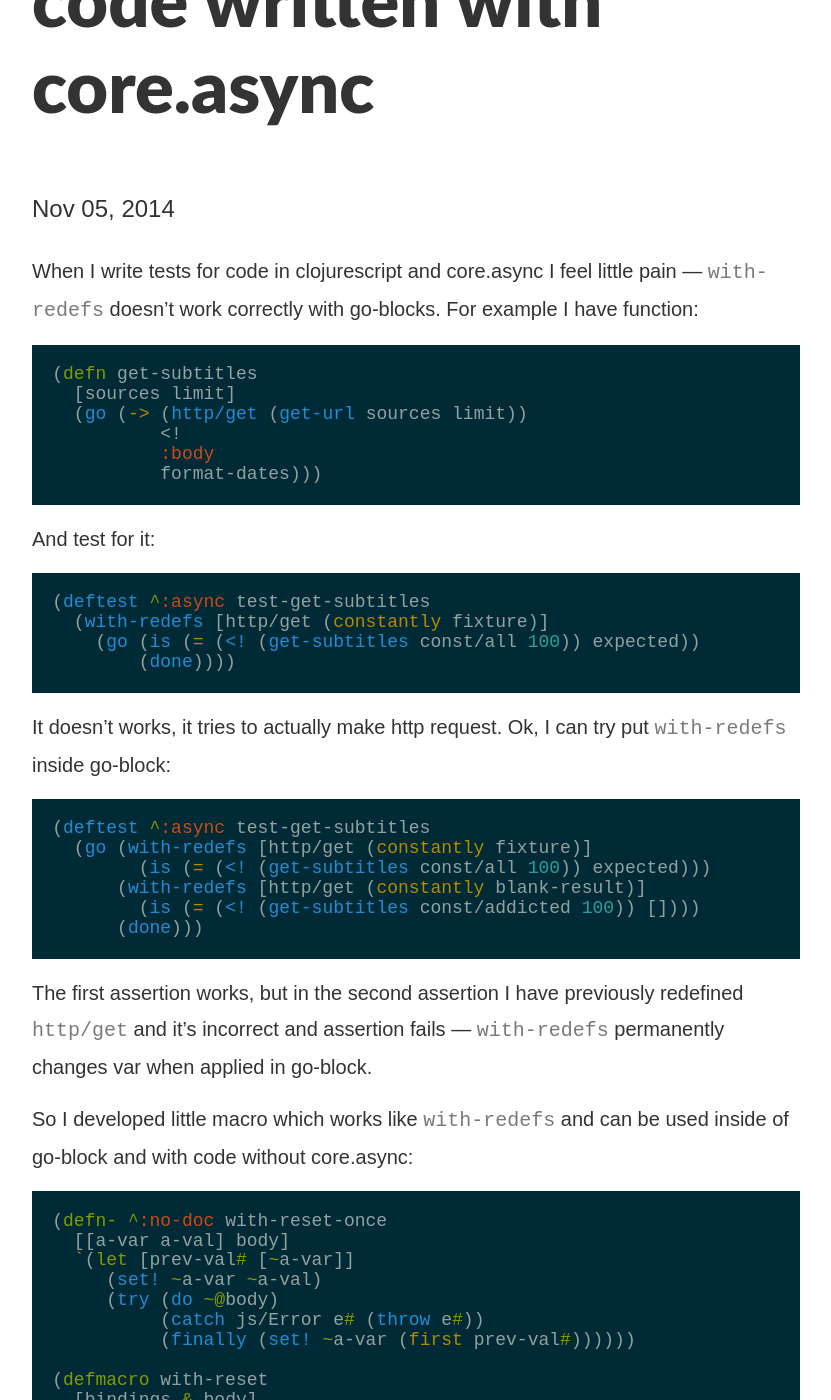
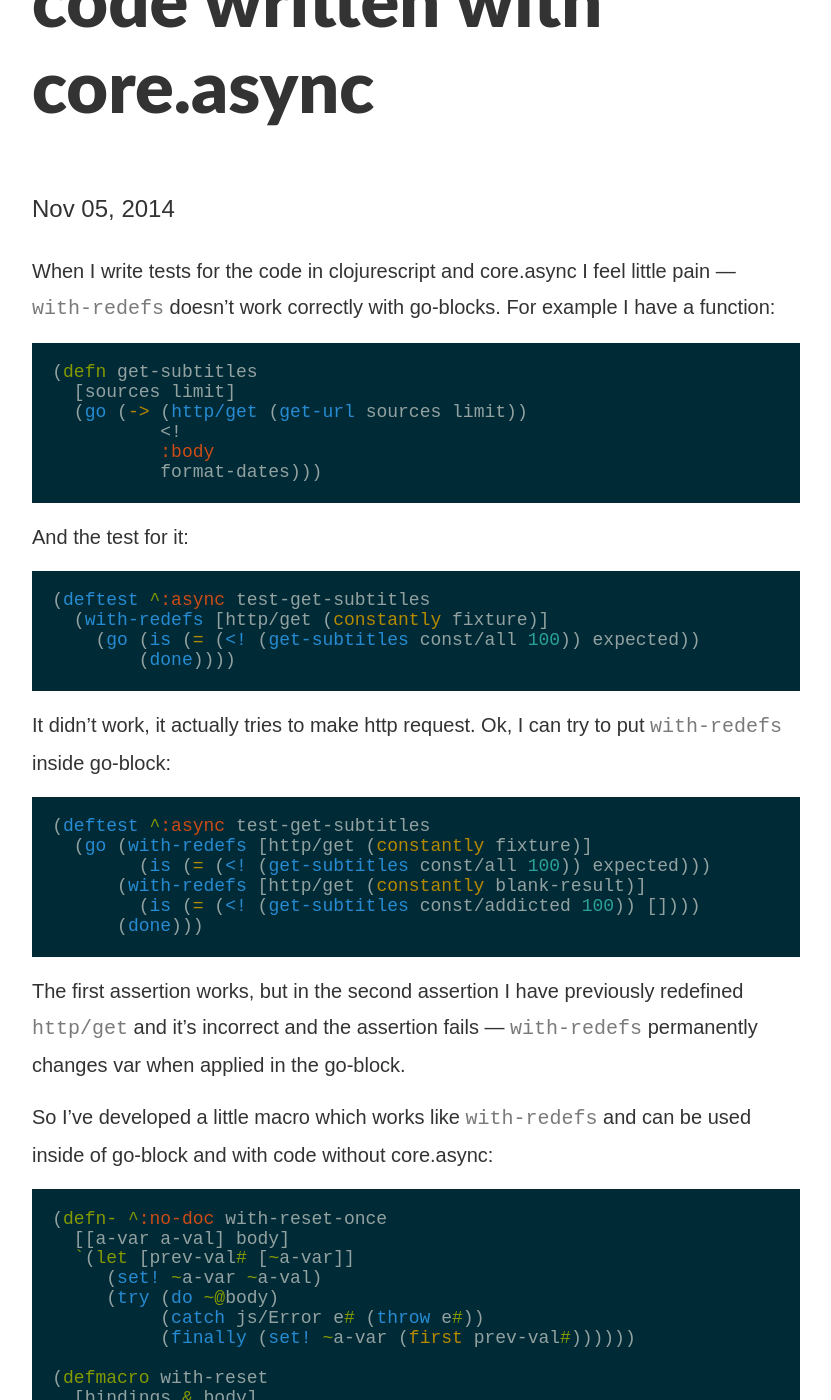
Before and after one commit to nvbn/nvbn.github.io, a Jekyll site: the page built from _posts/2014-11-05-protocols-for-testing.md, in a window 1280 px wide and 1400 px high, scrolled down 387 px. Shown: the whole window, without its empty margins (224-1055 px from the left). Built offline with Jekyll 4.4.1, drawn with Linux system fonts in a browser that asks for light colours; Markdown is read by kramdown in place of the engine named in the settings; comment, search, counter and statistics services are not loaded.

Commit message:
Fix typos and misspelings

````diff
--- a/_posts/2014-11-05-protocols-for-testing.md
+++ b/_posts/2014-11-05-protocols-for-testing.md
@@ -5,8 +5,8 @@
 keywords:   clojure, clojurescript, test, mock
 ---
 
-When I write tests for code in clojurescript and core.async I feel little pain &mdash;
-`with-redefs` doesn't work correctly with go-blocks. For example I have function:
+When I write tests for the code in clojurescript and core.async I feel little pain &mdash;
+`with-redefs` doesn't work correctly with go-blocks. For example I have a function:
 
 ```clojure
 (defn get-subtitles
@@ -17,7 +17,7 @@
           format-dates)))
 ```
 
-And test for it:
+And the test for it:
 
 ```clojure
 (deftest ^:async test-get-subtitles
@@ -26,7 +26,7 @@
         (done))))
 ```
 
-It doesn't works, it tries to actually make http request. Ok, I can try put `with-redefs`
+It didn't work, it actually tries to make http request. Ok, I can try to put `with-redefs`
 inside go-block:
 
 ```clojure
@@ -39,10 +39,10 @@
 ```
 
 The first assertion works, but in the second assertion I have previously redefined `http/get`
-and it's incorrect and assertion fails &mdash; `with-redefs` permanently changes var
-when applied in go-block.
+and it's incorrect and the assertion fails &mdash; `with-redefs` permanently changes var
+when applied in the go-block.
 
-So I developed little macro which works like `with-redefs` and can be used inside of go-block
+So I've developed a little macro which works like `with-redefs` and can be used inside of go-block
 and with code without core.async:
 
 ```clojure
````
Also changed, not shown: _posts/2014-10-27-google-glass-in-scala.md (+7 -7 lines), _posts/2014-11-03-destructuring-in-coffeescript.md (+1 -1 lines), _posts/2014-11-12-domain-driven-desing.md (+7 -7 lines).
